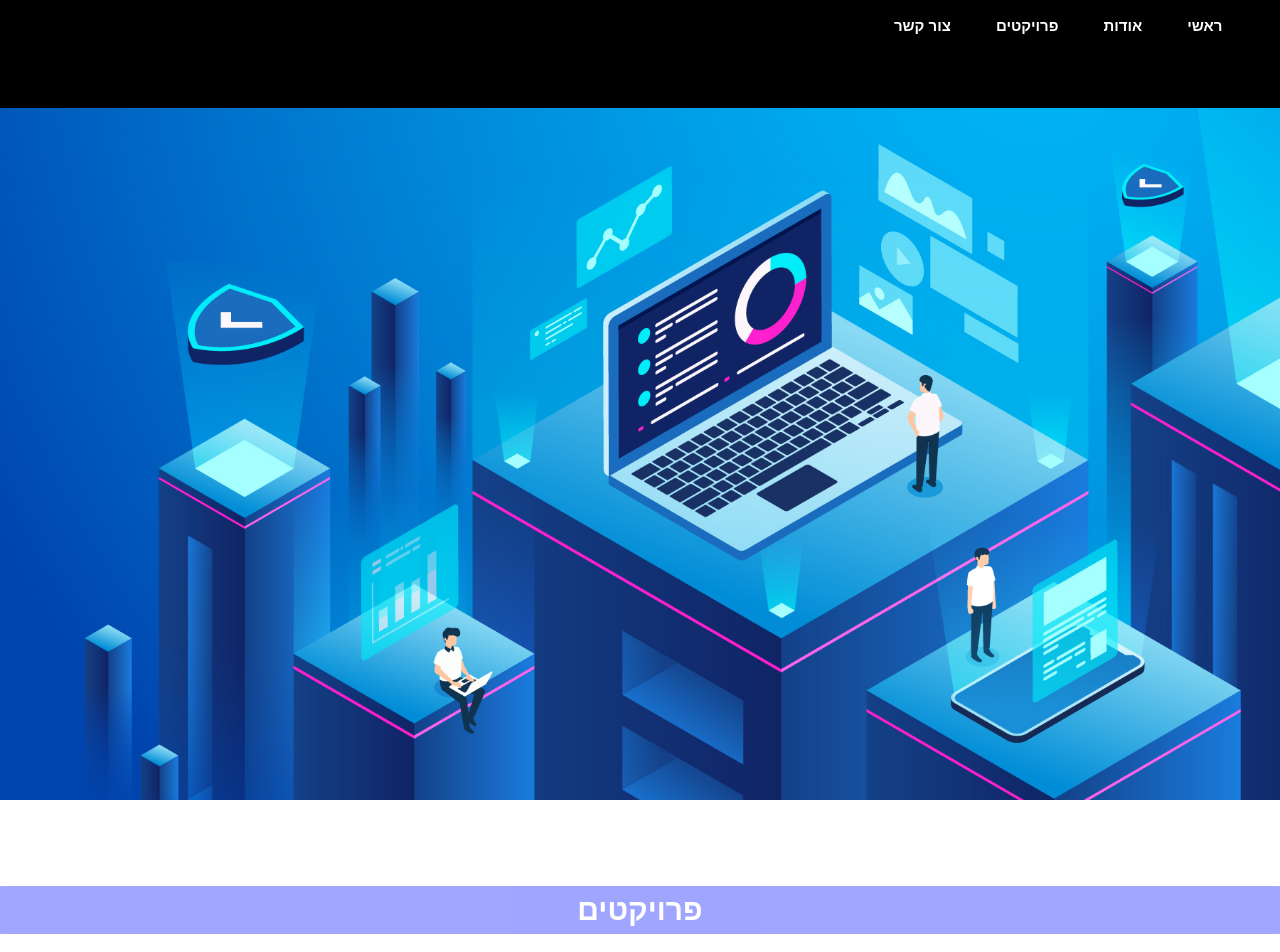
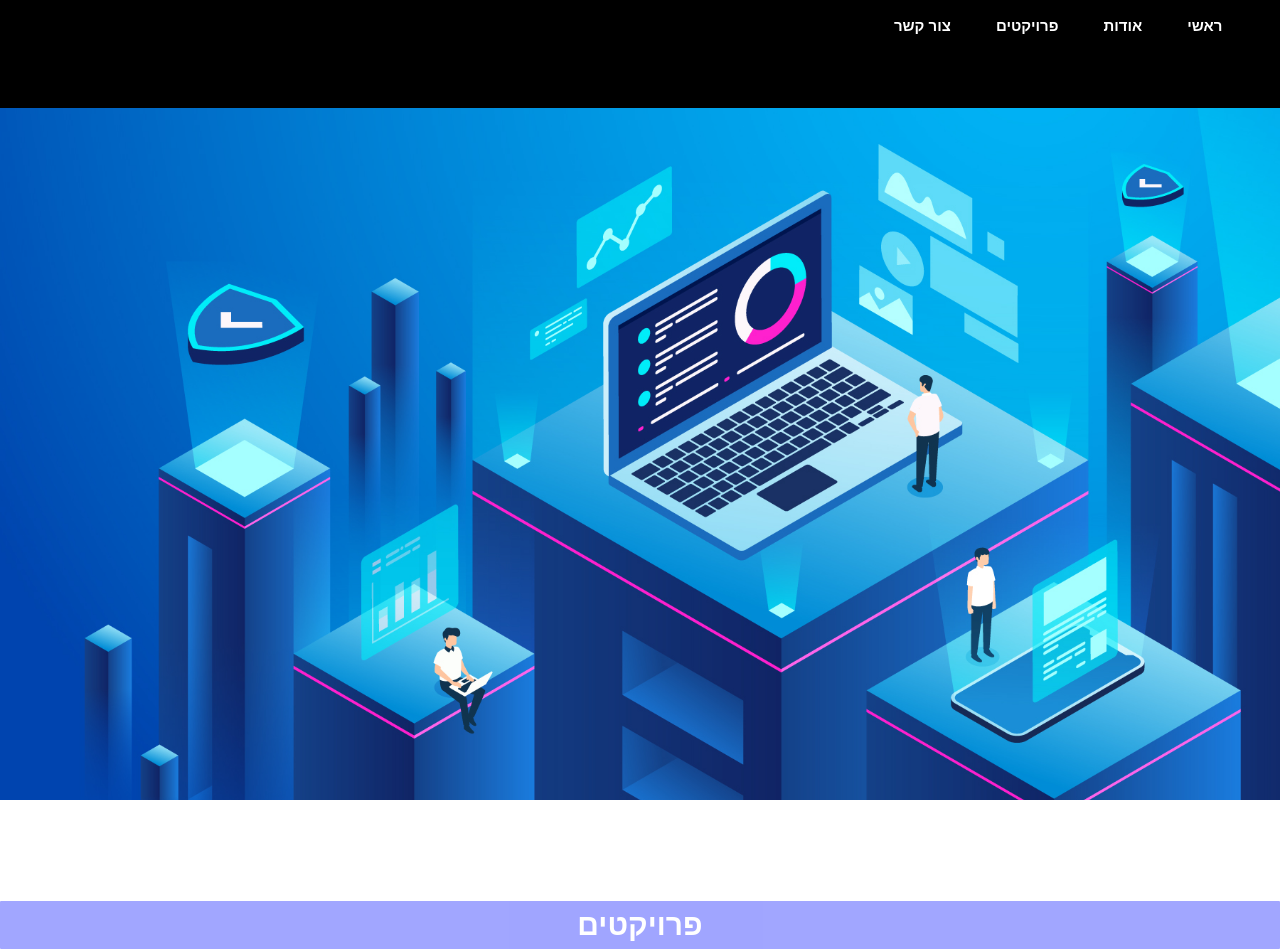
Before and after one commit to Maor-R/Portfolio_Project, a plain HTML site: page index.html in a window 1280 px wide. Shown: the top 952 px of the page. Drawn offline with Linux system fonts and the light colour scheme.

Commit message:
Commit message

```diff
--- a/css/style.css
+++ b/css/style.css
@@ -16,6 +16,7 @@
     animation-delay: 5s;
     /* position: relative;
     color: white; */
+
 
 
 
@@ -105,7 +106,7 @@
 }
 .section-pad
 {
-    padding: 5.4vh;
+    padding: 6.3vh;
 
 }
 section h2{
```
